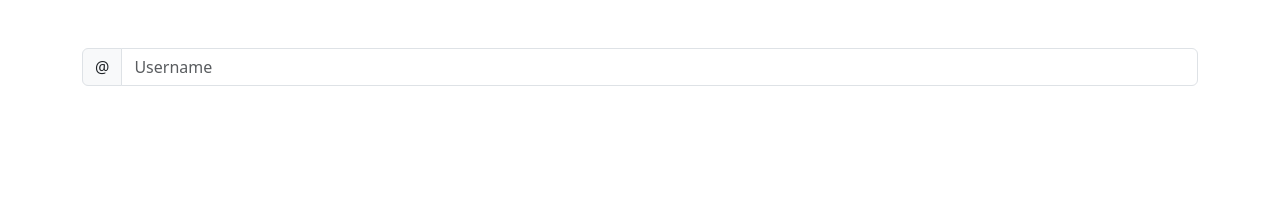
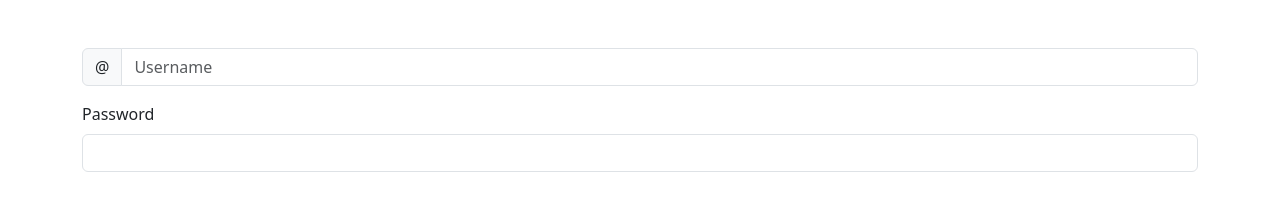
Before and after one commit to Jeevananthan-S/LOGIN_TeamProject, an Angular app: page / in a window 1280 px wide. Shown: the top 222 px of the page. Built offline with nearby package versions, Linux system fonts and the light colour scheme.

Commit message:
Added Password input

```diff
--- a/src/app/app.component.html
+++ b/src/app/app.component.html
@@ -12,6 +12,9 @@
 
 
   <div class="password">
+    <label for="inputPassword5" class="form-label">Password</label>
+<input type="password" id="inputPassword5" class="form-control" aria-labelledby="passwordHelpBlock">
+
 
   </div>
 
```
